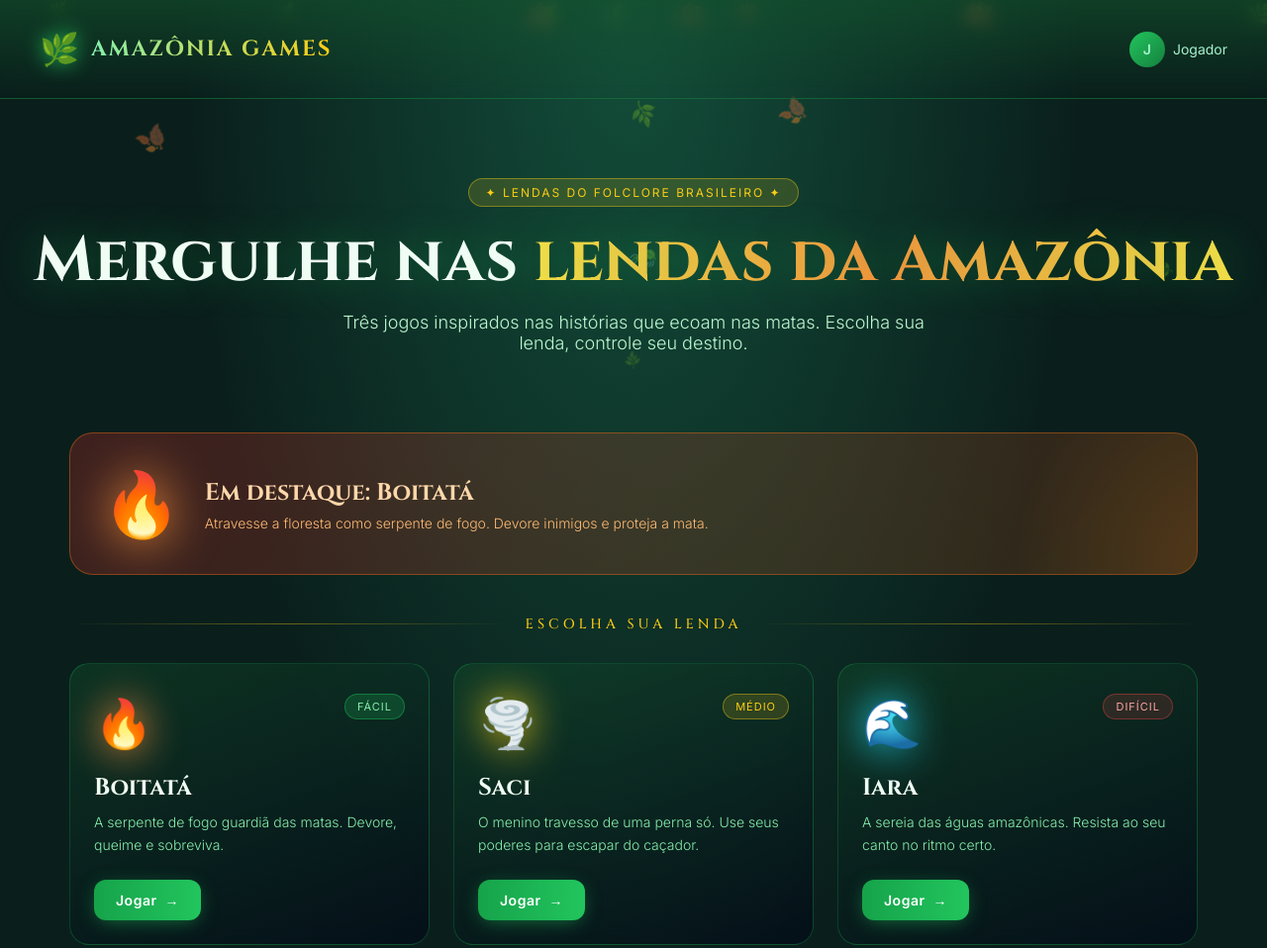
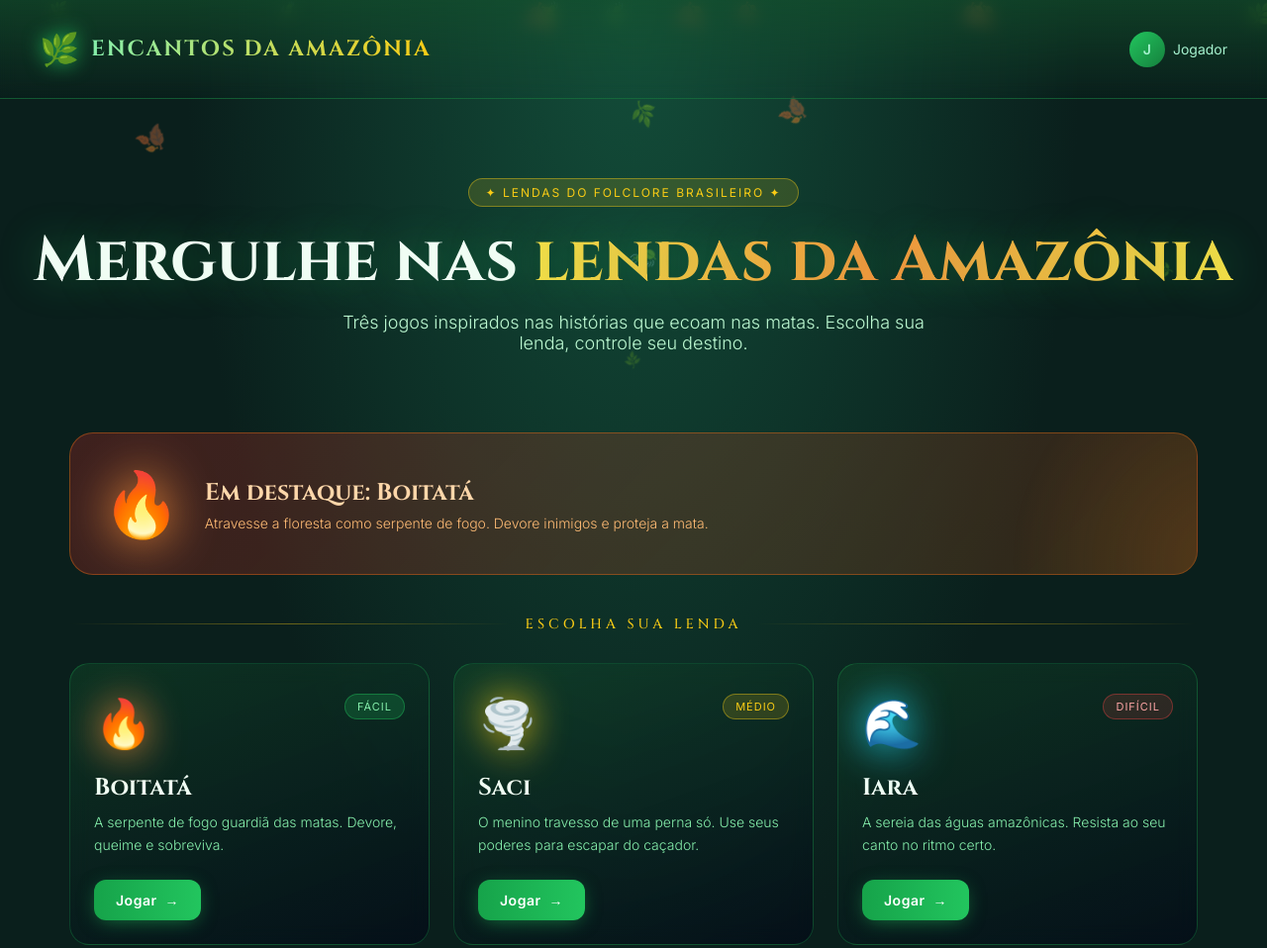
Before and after one commit to PauloMeton/amazonia-games, a plain HTML site: page index.html in a window 1280 px wide. Shown: the top 958 px of the page at 99% size. Drawn offline with Linux system fonts and the light colour scheme.

Commit message:
Add files via upload

```diff
--- a/index.html
+++ b/index.html
@@ -3,7 +3,7 @@
 <head>
 <meta charset="UTF-8">
 <meta name="viewport" content="width=device-width, initial-scale=1.0">
-<title>Amazônia Games · Lendas do Folclore</title>
+<title>ENCANTOS DA AMAZOMIA · Lendas do Folclore</title>
 
 <link rel="preconnect" href="https://fonts.googleapis.com">
 <link rel="preconnect" href="https://fonts.gstatic.com" crossorigin>
@@ -398,7 +398,7 @@ footer{
 <header>
   <div class="logo">
     <span class="logo-icon">🌿</span>
-    <h1>AMAZÔNIA GAMES</h1>
+    <h1>ENCANTOS DA AMAZÔNIA</h1>
   </div>
   <div class="user">
     <div class="user-avatar">J</div>
```
